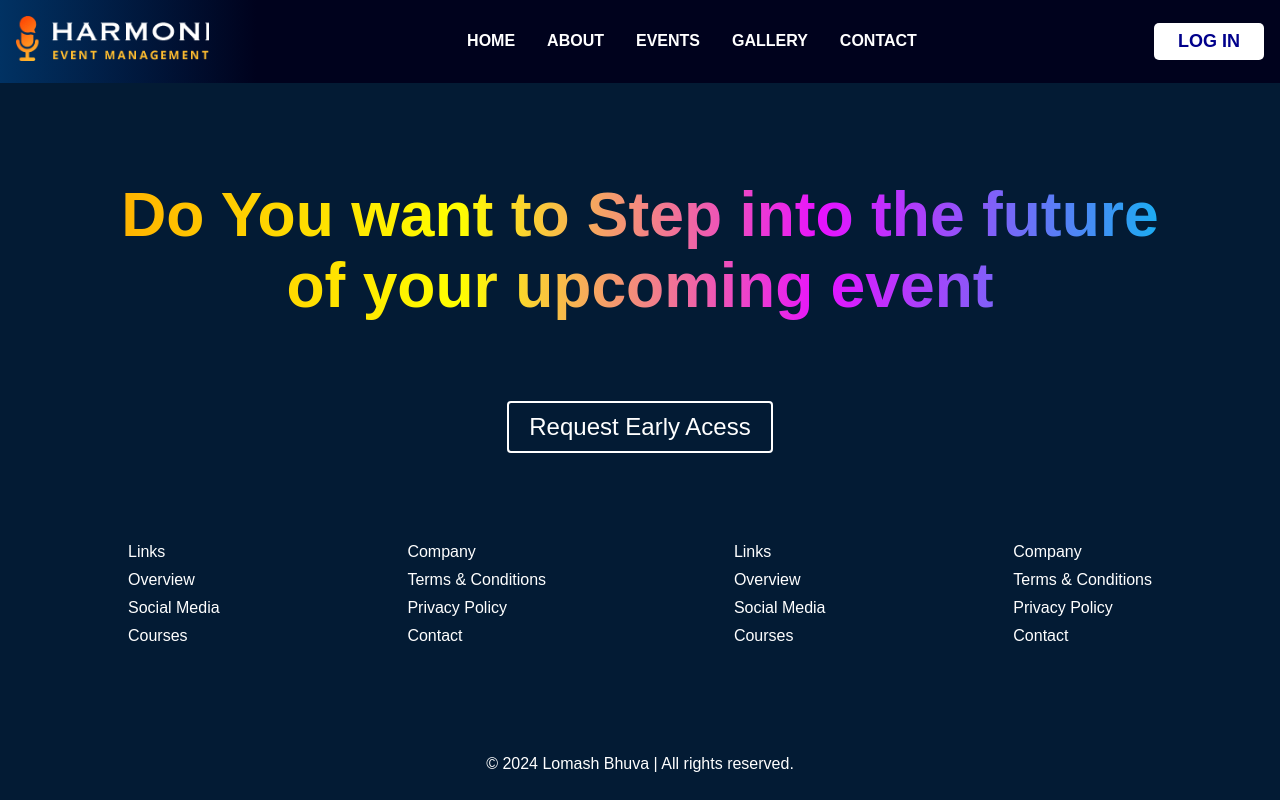
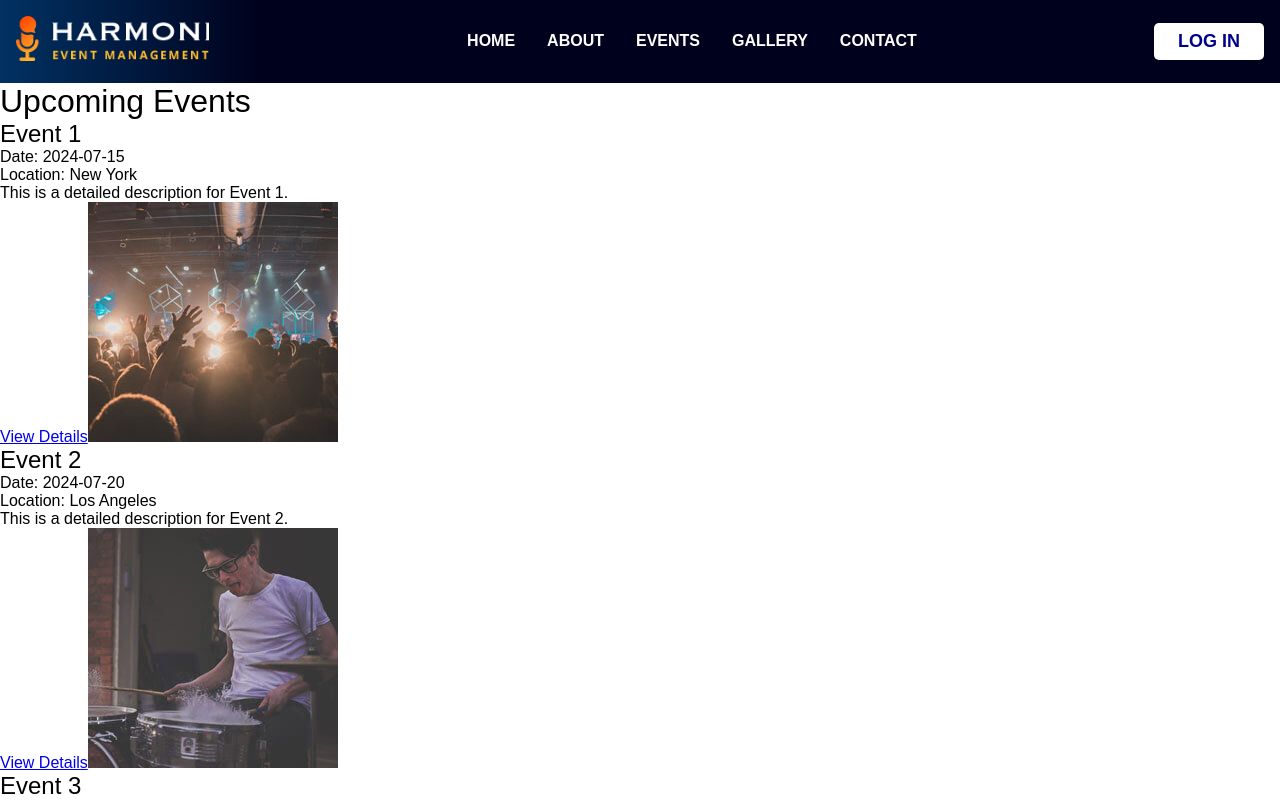
Before and after one commit to LomashB/event-mgmt, a React (Create React App) app: page /events in a window 1280 px wide. Shown: the top 800 px of the page. Built offline with nearby package versions, Linux system fonts and the light colour scheme.

Commit message:
event list

```diff
--- a/src/App.js
+++ b/src/App.js
@@ -2,7 +2,8 @@ import './App.css';
 import { BrowserRouter as Router, Route,Routes } from 'react-router-dom';
 import Home from './components/Home';
 import About from './components/about';
-import Event from './components/event';
+import EventList from './components/eventlist';
+import EventDetail from './components/eventdetail';
 import Header from './components/header';
 import Footer from './components/footer';
 import Contact from './components/contact';
@@ -17,14 +18,15 @@ const App = () => (
     <main className='main'>
     <Routes>
       <Route path="/" element={<Home />} />
-      <Route path="/home" element={<Home />} />
-      <Route path="/events/:eventId" element={<Event />} />
       <Route path="/about" element={<About />} />
       <Route path="/contact" element={<Contact />} />
+      <Route path="/home" element={<Home />} />
       <Route path="/gallery" element={<Gallery />} />
       <Route path="/login" element={<Login />} />
       <Route path="/signup" element={<Signup />} />
 
+      <Route path="/events" element={<EventList />} />
+      <Route path="/event/:eventId" element={<EventDetail />} />
       {/* Add more routes here */}
 
     </Routes>
--- a/src/components/event.js
+++ /dev/null
@@ -1,15 +0,0 @@
-// src/components/Home.js
-import React from 'react';
-
-const event = () => {
-  return (
-    <div>
-      <h1>Welcome to the event Page</h1>
-      <h1>Welcome to the event Page</h1>
-
-      {/* Additional content */}
-    </div>
-  );
-};
-
-export default event;
--- a/src/components/data/eventdata.js
+++ b/src/components/eventdata.js
@@ -1,3 +1,9 @@
+import image1 from '../assets/images/event/event-1.jpg';
+import image2 from '../assets/images/event/event-2.jpg';
+import image3 from '../assets/images/event/event-3.jpg';
+import image4 from '../assets/images/event/event-4.jpg';
+import image5 from '../assets/images/event/event-5.jpg';
+import image6 from '../assets/images/event/event-6.jpg';
 
 const events = [
     {
@@ -6,7 +12,7 @@ const events = [
         date: '2024-07-15',
         location: 'New York',
         description: 'This is a detailed description for Event 1.',
-        image: './../assets/images/event/event-1.jpg'
+        image: image1
     },
     {
         id: 2,
@@ -14,7 +20,7 @@ const events = [
         date: '2024-07-20',
         location: 'Los Angeles',
         description: 'This is a detailed description for Event 2.',
-        image: './../assets/images/event/event-2.jpg'
+        image: image2
 
     },
     {
@@ -23,7 +29,7 @@ const events = [
         date: '2024-08-01',
         location: 'Chicago',
         description: 'This is a detailed description for Event 3.',
-        image: './../assets/images/event/event-3.jpg'
+        image: image3
 
     },
     {
@@ -32,7 +38,7 @@ const events = [
         date: '2024-07-15',
         location: 'New York',
         description: 'This is a detailed description for Event 1.',
-        image: './../assets/images/event/event-4.jpg'
+        image: image4
     },
     {
         id: 5,
@@ -40,7 +46,7 @@ const events = [
         date: '2024-07-20',
         location: 'Los Angeles',
         description: 'This is a detailed description for Event 5.',
-        image: './../assets/images/event/event-5.jpg'
+        image: image5
 
     },
     {
@@ -49,7 +55,7 @@ const events = [
         date: '2024-08-01',
         location: 'Chicago',
         description: 'This is a detailed description for Event 3.',
-        image: './../assets/images/event/event-6.jpg'
+        image: image6
 
     },
 ];
--- /dev/null
+++ b/src/components/eventdetail.js
@@ -0,0 +1,12 @@
+
+import React from 'react';
+
+const eventdetail = () => {
+  return (
+    <div>
+      hello hello
+    </div>
+  );
+};
+
+export default eventdetail;
--- /dev/null
+++ b/src/components/eventlist.js
@@ -0,0 +1,26 @@
+// src/components/EventList.js
+
+import React from "react";
+import { Link } from "react-router-dom"; // Ensure to import Link
+import events from "./eventdata"; // Correct the import path
+import "./../assets/css/eventlist.css";
+const EventList = () => {
+  return (
+    <div className="event-list">
+      <h1>Upcoming Events</h1>
+
+      {events.map((event) => (
+        <div key={event.id} className="event-item">
+          <h2>{event.title}</h2>
+          <p>Date: {event.date}</p>
+          <p>Location: {event.location}</p>
+          <p>{event.description}</p>
+          <Link to={`/event/${event.id}`}>View Details</Link>
+          <img src={event.image}></img>
+        </div>
+      ))}
+    </div>
+  );
+};
+
+export default EventList;
```
Also changed, not shown: src/assets/css/event.css (deleted), src/assets/css/eventdetail.css (added), src/assets/css/eventlist.css (added).
